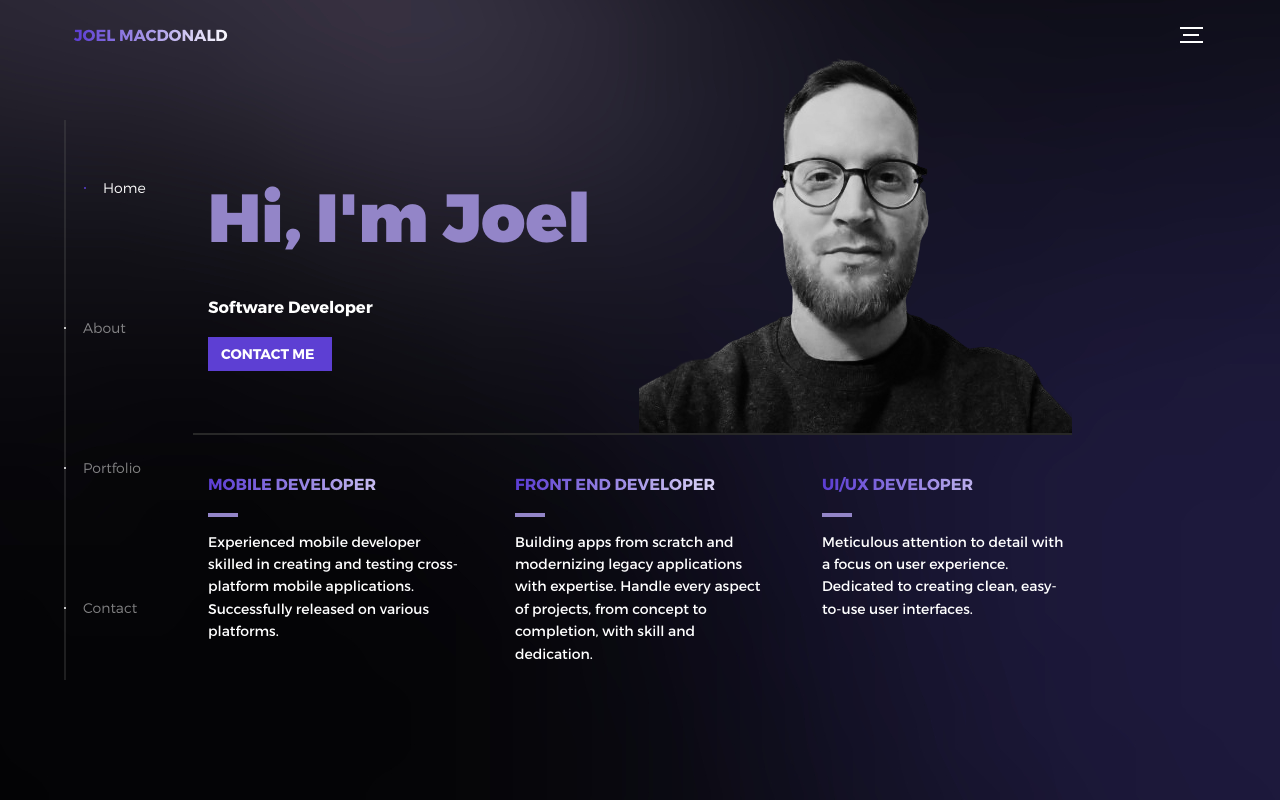
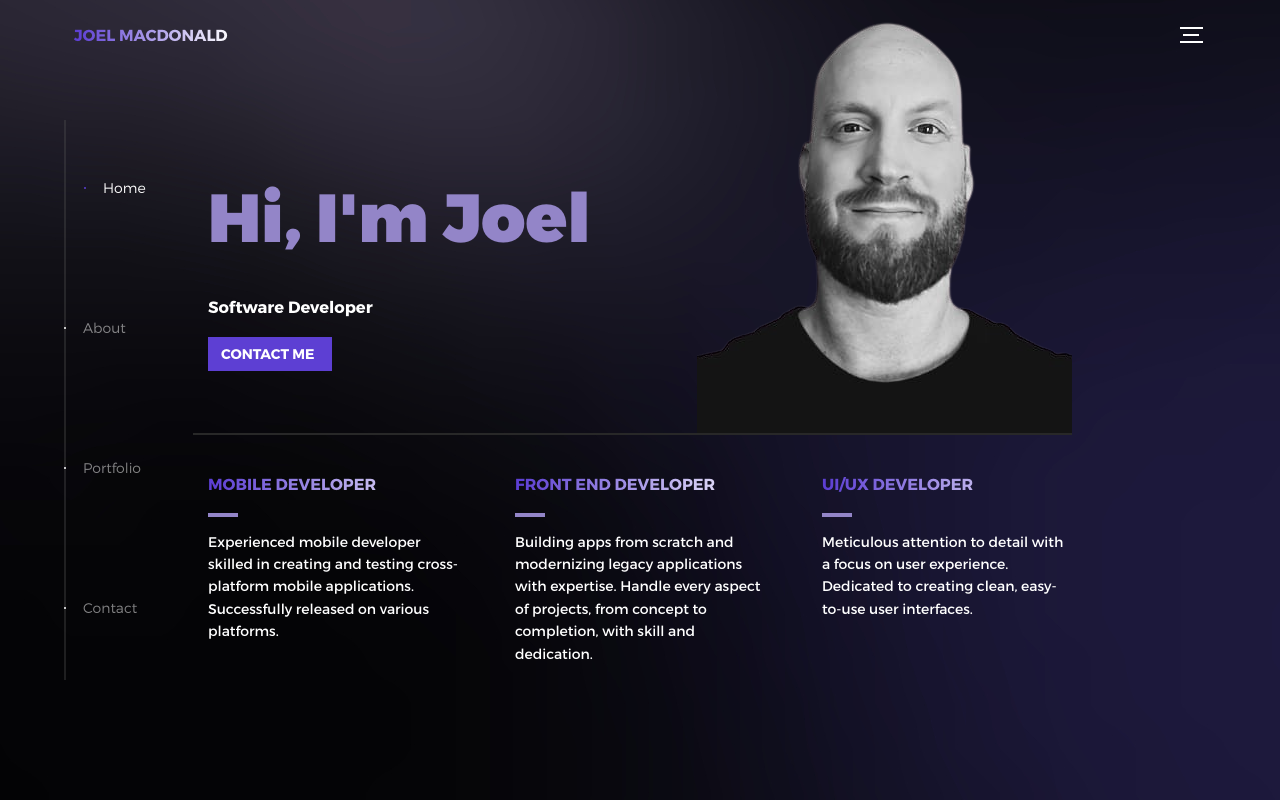
Before and after one commit to jmacd87/portfolio4, a plain HTML site: page index.html in a window 1280 px wide. Drawn offline with nearby package versions, Linux system fonts and the light colour scheme.

Commit message:
update profile pic

```diff
--- a/index.html
+++ b/index.html
@@ -50,7 +50,7 @@
                 <button class="cta">Contact Me
                   <span class="btn-background"></span>
                 </button>
-                <img src="assets/img/profile4.png" alt="Welcome">
+                <img src="assets/img/profilenobg.png" alt="Welcome">
               </div>
               <div class="intro--options">
                 <a href="#0">
```
Also changed, not shown: assets/img/Profilenobg.png (added), assets/img/Profilenobg2.png (added).
